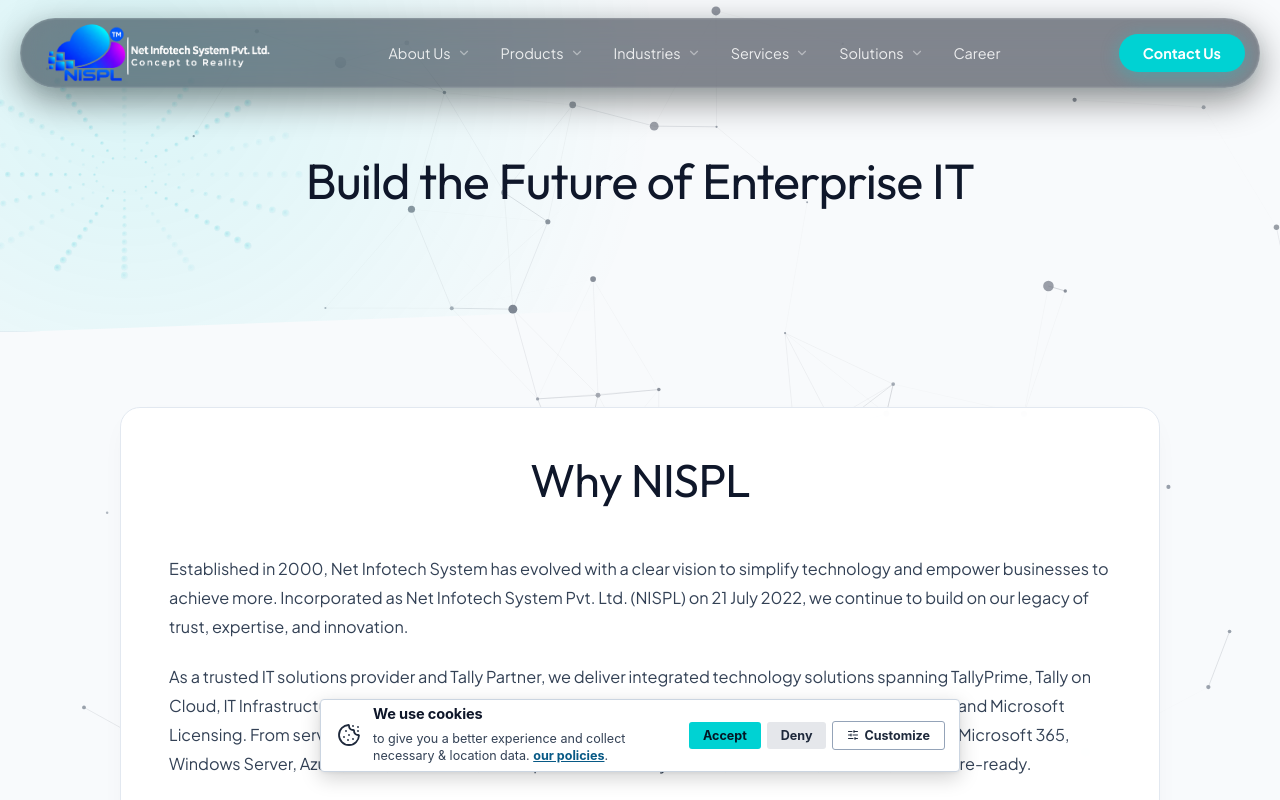
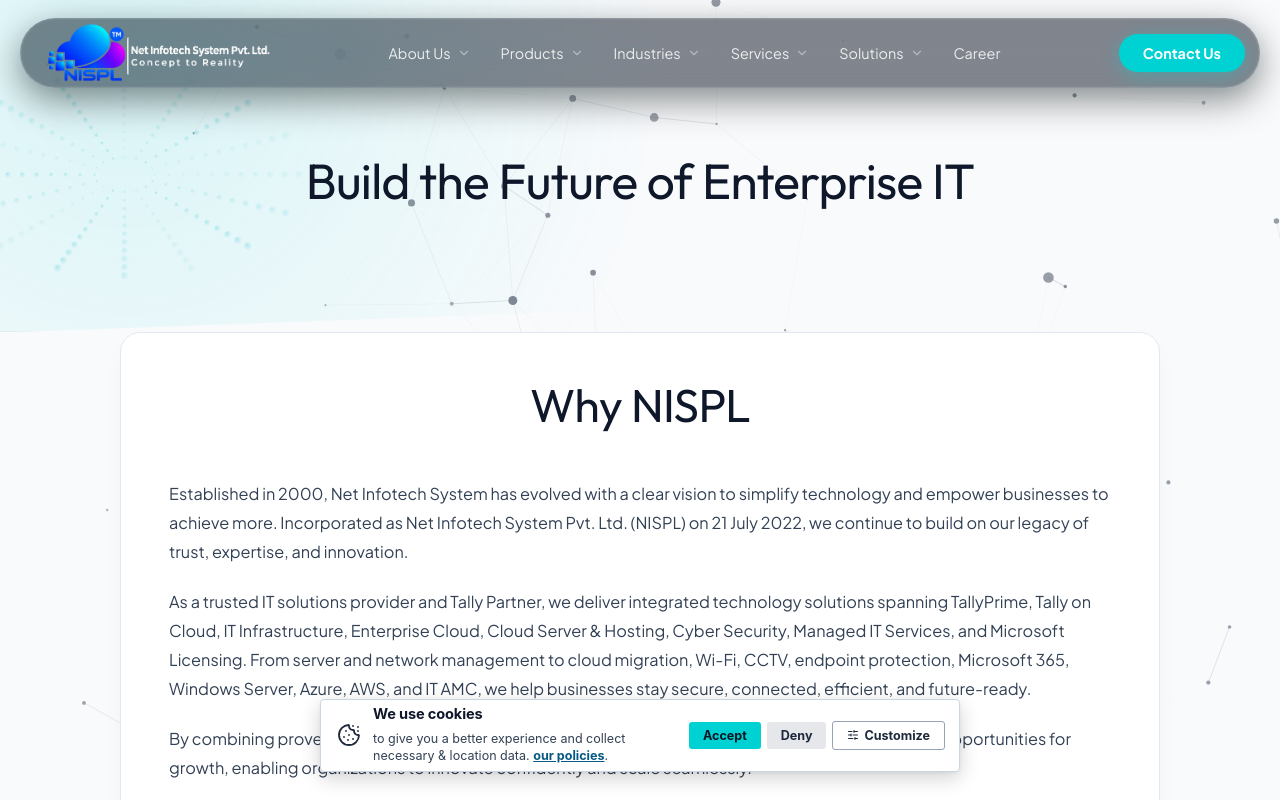
Before and after one commit to NISPL-coder/website, a React (Vite) app in the folder website/: page /career in a window 1280 px wide. Shown: the top 800 px of the page. Built offline with nearby package versions, Linux system fonts and the light colour scheme.

Commit message:
feat: add stylesheet for career page with modern responsive layout and styling

```diff
--- a/website/src/pages/CareerPage/CareerPage.css
+++ b/website/src/pages/CareerPage/CareerPage.css
@@ -165,7 +165,7 @@
    1. WHY NET INFOTECH SYSTEM SECTION
    ========================================================================== */
 .iz-career-why-section {
-  padding: 75px 0 85px 0;
+  /* padding: 75px 0 85px 0; */
   background: transparent;
   border-bottom: 1px solid rgba(226, 232, 240, 0.7);
   position: relative;
```
